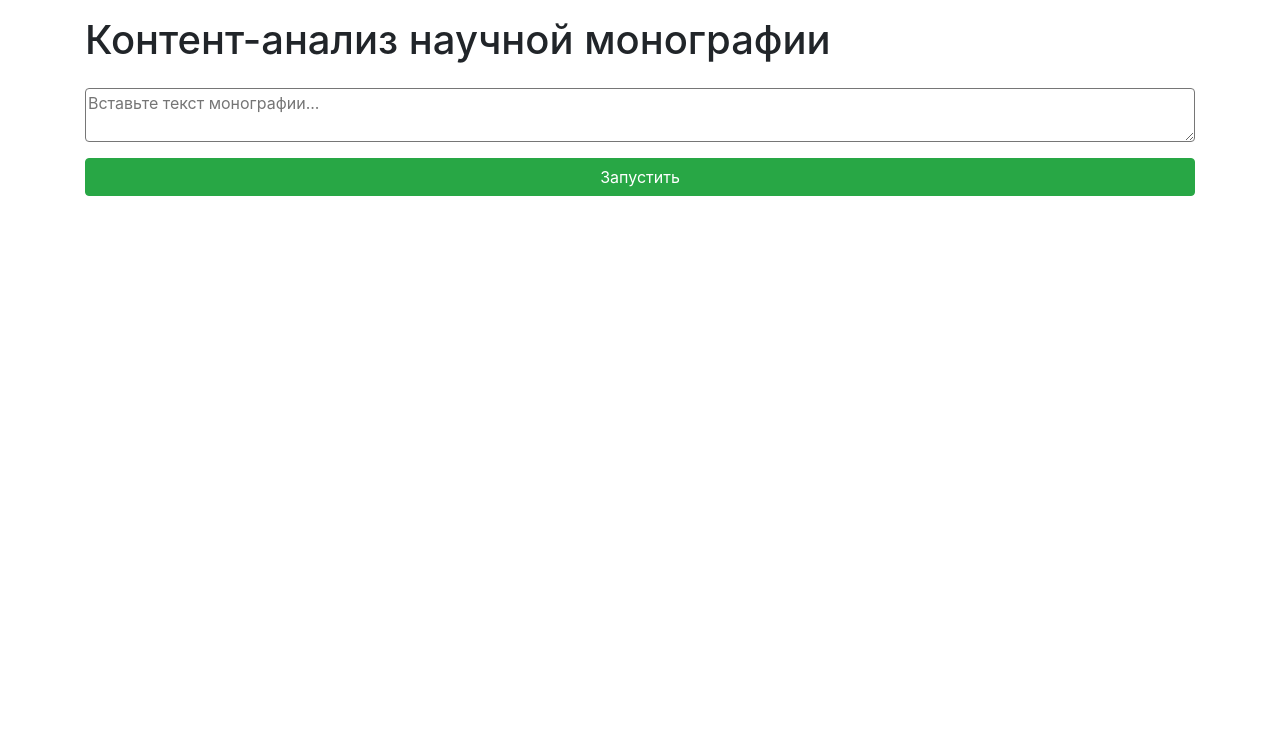
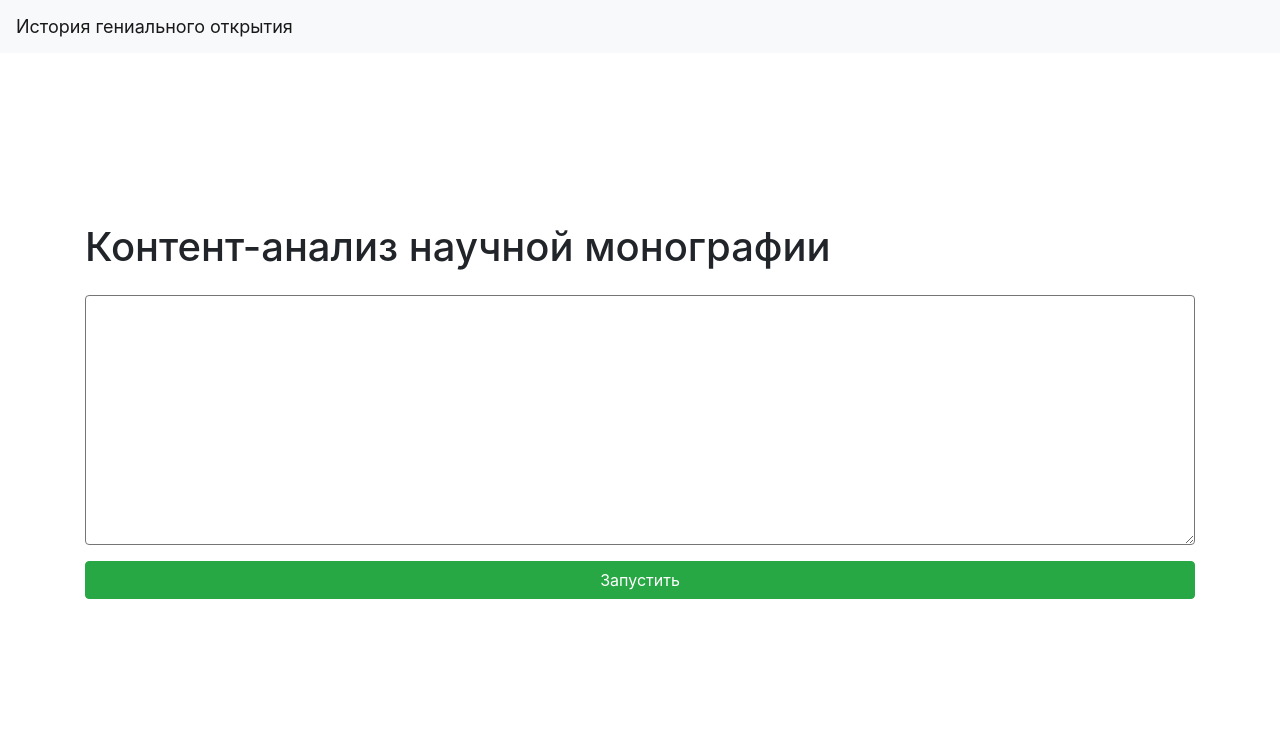
Before and after one commit to R-Mosolov/monographs-content-analysis, a Flask app: page / in a window 1280 px wide. Shown: the top 752 px of the page. Run offline with Flask 2, Linux system fonts and the light colour scheme; some libraries are stand-ins or nearby versions.

Commit message:
Was finished base stylisation of 2 pages by using "Bootstrap"

```diff
--- a/templates/index.html
+++ b/templates/index.html
@@ -4,13 +4,24 @@
     <meta charset="UTF-8">
     <title>Title</title>
     <link rel="stylesheet" href="https://stackpath.bootstrapcdn.com/bootstrap/4.3.1/css/bootstrap.min.css">
-    <link rel="stylesheet" href="style.css">
 </head>
 <body>
-    <form class="container d-flex justify-content-center flex-column h-100" name="monograph-text" action="." method="post">
-        <h1 class="mt-3">Контент-анализ научной монографии</h1>
-        <textarea class="data-field mt-3 rounded" name="data-field" placeholder="Вставьте текст монографии..."></textarea>
-        <input class="btn btn-success mt-3" type="submit" value="Запустить">
-    </form>
+    <header>
+        <nav class="navbar navbar-light bg-light">
+          <a class="navbar-brand" href="#" style="font-size: 18px">История гениального открытия</a>
+        </nav>
+    </header>
+    <main style="height: calc(100vh - 100px)">
+        <form class="container d-flex justify-content-center flex-column h-100"
+              name="monograph-text" action="." method="post">
+            <h1 class="mt-3">Контент-анализ научной монографии</h1>
+            <textarea class="data-field mt-3 rounded"
+                      name="data-field"
+                      placeholder="Вставьте текст монографии..."
+                      style="min-height: 250px">
+            </textarea>
+            <input class="btn btn-success mt-3" type="submit" value="Запустить">
+        </form>
+    </main>
 </body>
 </html>
```
Also changed, not shown: templates/result.html (+9 -1 lines).
